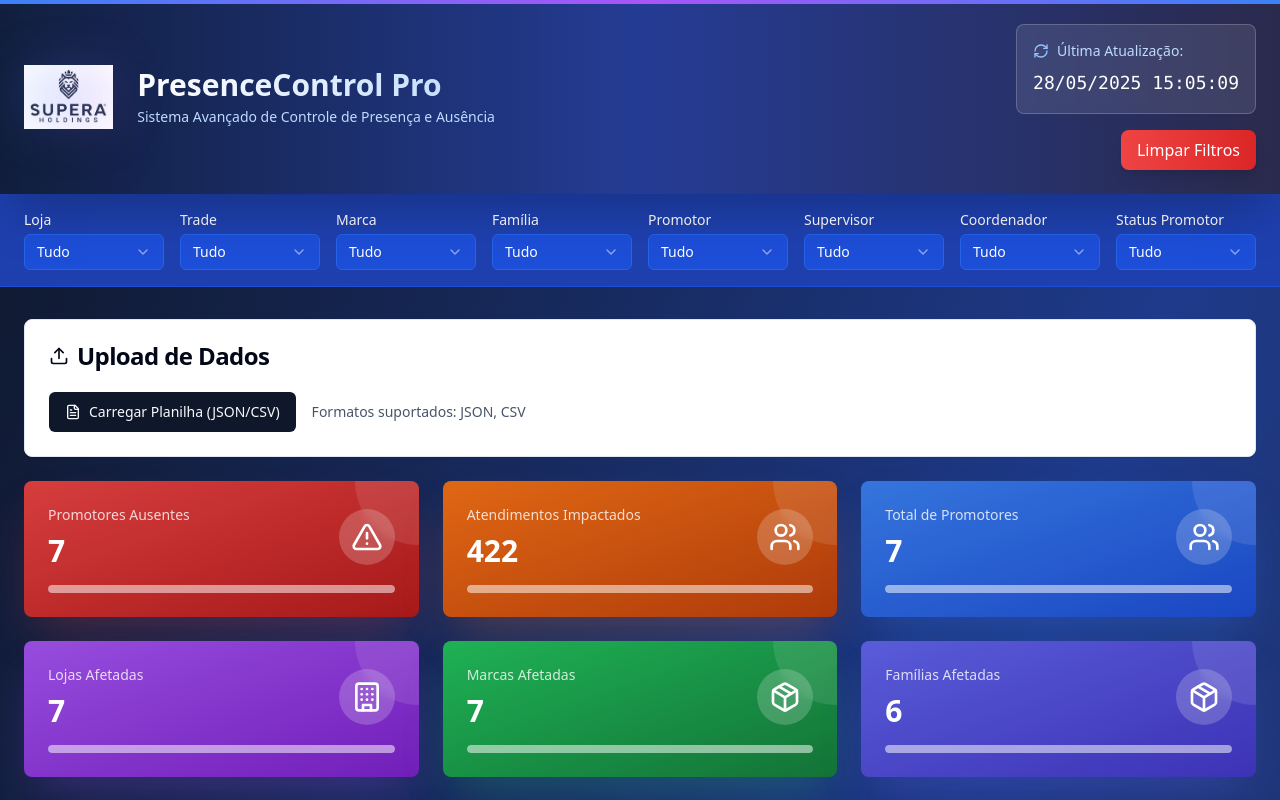
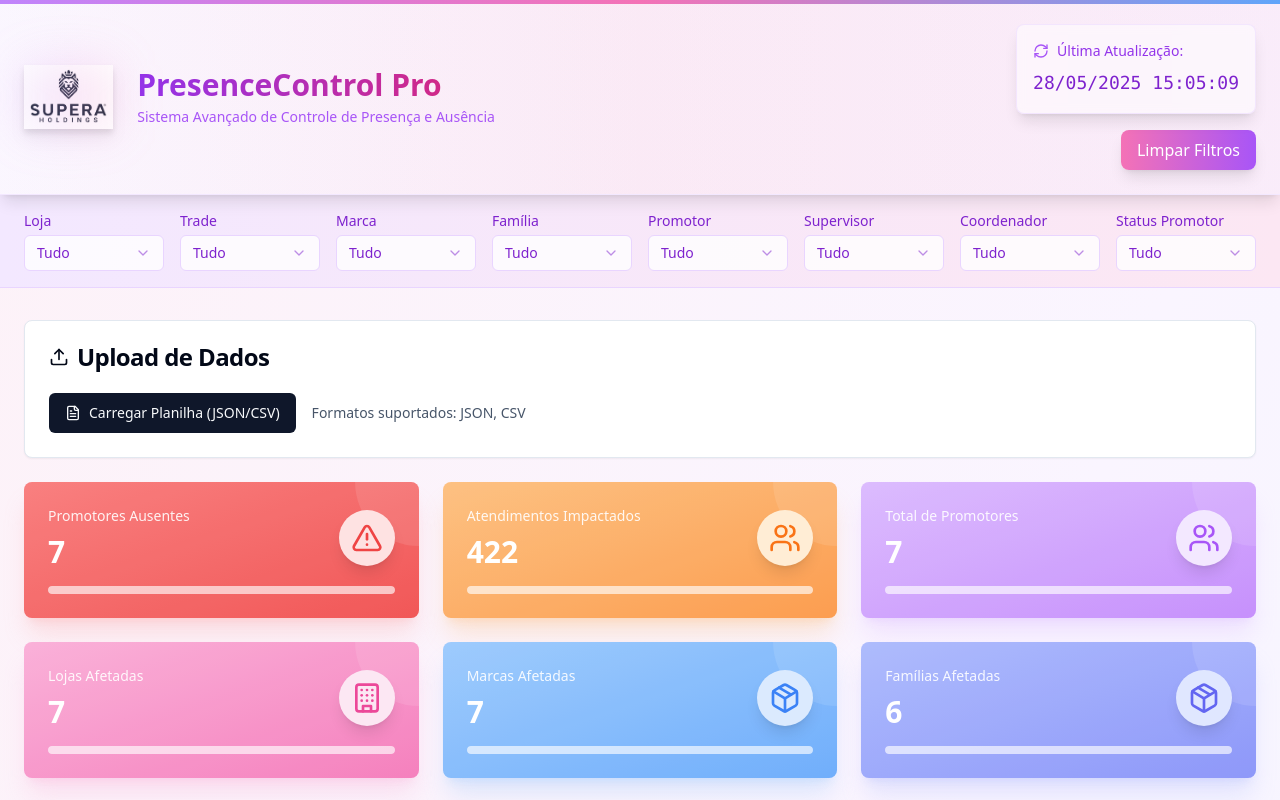
Before and after one commit to iancacamara/a-impacto-visualizer, a React (Vite) app: page / in a window 1280 px wide. Both pictures are taken after a click on the button "Limpar Filtros". Shown: the top 800 px of the page. Built offline with nearby package versions, Linux system fonts and the light colour scheme.

Commit message:
Refactor: Adjust color scheme and card filters
Adjusted the color scheme to lighter tones and implemented filters within the stats cards for better information density.

```diff
--- a/src/components/FilterBar.tsx
+++ b/src/components/FilterBar.tsx
@@ -31,13 +31,13 @@ const FilterBar = ({
   statusPromotores
 }: FilterBarProps) => {
   return (
-    <div className="bg-blue-800 text-white border-b border-blue-700">
+    <div className="bg-gradient-to-r from-purple-100 to-pink-100 border-b border-purple-200">
       <div className="container mx-auto px-6 py-4">
         <div className="grid grid-cols-2 md:grid-cols-4 lg:grid-cols-8 gap-4">
           <div>
-            <label className="block text-sm font-medium mb-1">Loja</label>
+            <label className="block text-sm font-medium mb-1 text-purple-700">Loja</label>
             <Select value={filters.selectedLoja} onValueChange={(value) => setFilters({ selectedLoja: value })}>
-              <SelectTrigger className="h-9 bg-blue-700 border-blue-600 text-white">
+              <SelectTrigger className="h-9 bg-white/80 border-purple-200 text-purple-700 hover:bg-white">
                 <SelectValue placeholder="Tudo" />
               </SelectTrigger>
               <SelectContent>
@@ -50,9 +50,9 @@ const FilterBar = ({
           </div>
 
           <div>
-            <label className="block text-sm font-medium mb-1">Trade</label>
+            <label className="block text-sm font-medium mb-1 text-purple-700">Trade</label>
             <Select value={filters.selectedTrade} onValueChange={(value) => setFilters({ selectedTrade: value })}>
-              <SelectTrigger className="h-9 bg-blue-700 border-blue-600 text-white">
+              <SelectTrigger className="h-9 bg-white/80 border-purple-200 text-purple-700 hover:bg-white">
                 <SelectValue placeholder="Tudo" />
               </SelectTrigger>
               <SelectContent>
@@ -65,9 +65,9 @@ const FilterBar = ({
           </div>
 
           <div>
-            <label className="block text-sm font-medium mb-1">Marca</label>
+            <label className="block text-sm font-medium mb-1 text-purple-700">Marca</label>
             <Select value={filters.selectedMarca} onValueChange={(value) => setFilters({ selectedMarca: value })}>
-              <SelectTrigger className="h-9 bg-blue-700 border-blue-600 text-white">
+              <SelectTrigger className="h-9 bg-white/80 border-purple-200 text-purple-700 hover:bg-white">
                 <SelectValue placeholder="Tudo" />
               </SelectTrigger>
               <SelectContent>
@@ -80,9 +80,9 @@ const FilterBar = ({
           </div>
 
           <div>
-            <label className="block text-sm font-medium mb-1">Família</label>
+            <label className="block text-sm font-medium mb-1 text-purple-700">Família</label>
             <Select value={filters.selectedFamilia} onValueChange={(value) => setFilters({ selectedFamilia: value })}>
-              <SelectTrigger className="h-9 bg-blue-700 border-blue-600 text-white">
+              <SelectTrigger className="h-9 bg-white/80 border-purple-200 text-purple-700 hover:bg-white">
                 <SelectValue placeholder="Tudo" />
               </SelectTrigger>
               <SelectContent>
@@ -95,9 +95,9 @@ const FilterBar = ({
           </div>
 
           <div>
-            <label className="block text-sm font-medium mb-1">Promotor</label>
+            <label className="block text-sm font-medium mb-1 text-purple-700">Promotor</label>
             <Select value={filters.filterType} onValueChange={(value) => setFilters({ filterType: value })}>
-              <SelectTrigger className="h-9 bg-blue-700 border-blue-600 text-white">
+              <SelectTrigger className="h-9 bg-white/80 border-purple-200 text-purple-700 hover:bg-white">
                 <SelectValue placeholder="Tudo" />
               </SelectTrigger>
               <SelectContent>
@@ -113,9 +113,9 @@ const FilterBar = ({
           </div>
 
           <div>
-            <label className="block text-sm font-medium mb-1">Supervisor</label>
+            <label className="block text-sm font-medium mb-1 text-purple-700">Supervisor</label>
             <Select value={filters.selectedSupervisor} onValueChange={(value) => setFilters({ selectedSupervisor: value })}>
-              <SelectTrigger className="h-9 bg-blue-700 border-blue-600 text-white">
+              <SelectTrigger className="h-9 bg-white/80 border-purple-200 text-purple-700 hover:bg-white">
                 <SelectValue placeholder="Tudo" />
               </SelectTrigger>
               <SelectContent>
@@ -128,9 +128,9 @@ const FilterBar = ({
           </div>
 
           <div>
-            <label className="block text-sm font-medium mb-1">Coordenador</label>
+            <label className="block text-sm font-medium mb-1 text-purple-700">Coordenador</label>
             <Select value={filters.selectedCoordenador} onValueChange={(value) => setFilters({ selectedCoordenador: value })}>
-              <SelectTrigger className="h-9 bg-blue-700 border-blue-600 text-white">
+              <SelectTrigger className="h-9 bg-white/80 border-purple-200 text-purple-700 hover:bg-white">
                 <SelectValue placeholder="Tudo" />
               </SelectTrigger>
               <SelectContent>
@@ -143,9 +143,9 @@ const FilterBar = ({
           </div>
 
           <div>
-            <label className="block text-sm font-medium mb-1">Status Promotor</label>
+            <label className="block text-sm font-medium mb-1 text-purple-700">Status Promotor</label>
             <Select value={filters.selectedStatusPromotor} onValueChange={(value) => setFilters({ selectedStatusPromotor: value })}>
-              <SelectTrigger className="h-9 bg-blue-700 border-blue-600 text-white">
+              <SelectTrigger className="h-9 bg-white/80 border-purple-200 text-purple-700 hover:bg-white">
                 <SelectValue placeholder="Tudo" />
               </SelectTrigger>
               <SelectContent>
--- a/src/components/Header.tsx
+++ b/src/components/Header.tsx
@@ -11,13 +11,13 @@ interface HeaderProps {
 const Header = ({ lastUpdate, onClearFilters }: HeaderProps) => {
   return (
     <motion.header
-      className="bg-gradient-to-r from-slate-900 via-blue-900 to-slate-800 text-white shadow-2xl relative overflow-hidden"
+      className="bg-gradient-to-r from-white via-pink-50 to-purple-50 shadow-lg relative overflow-hidden border-b border-purple-100"
       initial={{ opacity: 0, y: -50 }}
       animate={{ opacity: 1, y: 0 }}
       transition={{ duration: 0.6 }}
     >
-      <div className="absolute inset-0 bg-gradient-to-r from-blue-600/10 to-purple-600/10"></div>
-      <div className="absolute top-0 left-0 w-full h-1 bg-gradient-to-r from-blue-500 via-purple-500 to-blue-500"></div>
+      <div className="absolute inset-0 bg-gradient-to-r from-purple-500/5 to-pink-500/5"></div>
+      <div className="absolute top-0 left-0 w-full h-1 bg-gradient-to-r from-purple-400 via-pink-400 to-blue-400"></div>
 
       <div className="container mx-auto px-6 py-6 relative">
         <div className="flex items-center justify-between">
@@ -31,13 +31,13 @@ const Header = ({ lastUpdate, onClearFilters }: HeaderProps) => {
               <img
                 src="/lovable-uploads/1419f815-c548-4d18-914c-14b8e01040e1.png"
                 alt="Supera Holdings"
-                className="h-16 w-auto drop-shadow-2xl"
+                className="h-16 w-auto drop-shadow-lg"
               />
-              <div className="absolute inset-0 bg-gradient-to-r from-blue-500/20 to-purple-500/20 rounded-lg blur-xl"></div>
+              <div className="absolute inset-0 bg-gradient-to-r from-purple-400/20 to-pink-400/20 rounded-lg blur-xl"></div>
             </div>
             <div>
               <motion.h1
-                className="text-3xl font-bold bg-gradient-to-r from-white to-blue-200 bg-clip-text text-transparent"
+                className="text-3xl font-bold bg-gradient-to-r from-purple-600 to-pink-600 bg-clip-text text-transparent"
                 initial={{ opacity: 0 }}
                 animate={{ opacity: 1 }}
                 transition={{ duration: 0.8, delay: 0.4 }}
@@ -45,7 +45,7 @@ const Header = ({ lastUpdate, onClearFilters }: HeaderProps) => {
                 PresenceControl Pro
               </motion.h1>
               <motion.p
-                className="text-blue-200 text-sm font-medium mt-1"
+                className="text-purple-500 text-sm font-medium mt-1"
                 initial={{ opacity: 0 }}
                 animate={{ opacity: 1 }}
                 transition={{ duration: 0.8, delay: 0.6 }}
@@ -61,19 +61,19 @@ const Header = ({ lastUpdate, onClearFilters }: HeaderProps) => {
             animate={{ opacity: 1, x: 0 }}
             transition={{ duration: 0.6, delay: 0.3 }}
           >
-            <div className="mb-4 p-4 bg-white/10 rounded-lg backdrop-blur-sm border border-white/20">
+            <div className="mb-4 p-4 bg-white/50 rounded-lg backdrop-blur-sm border border-purple-200/50 shadow-lg">
               <div className="flex items-center gap-2 mb-2">
-                <RefreshCw className="w-4 h-4 text-blue-300" />
-                <span className="text-sm text-blue-200 font-medium">Última Atualização:</span>
+                <RefreshCw className="w-4 h-4 text-purple-500" />
+                <span className="text-sm text-purple-600 font-medium">Última Atualização:</span>
               </div>
-              <div className="text-lg font-mono text-white">
+              <div className="text-lg font-mono text-purple-700">
                 {lastUpdate.toLocaleDateString('pt-BR')} {lastUpdate.toLocaleTimeString('pt-BR')}
               </div>
             </div>
             {onClearFilters && (
               <motion.button
                 onClick={onClearFilters}
-                className="px-4 py-2 bg-gradient-to-r from-red-500 to-red-600 text-white rounded-lg hover:from-red-600 hover:to-red-700 transition-all duration-300 shadow-lg hover:shadow-red-500/25 font-medium"
+                className="px-4 py-2 bg-gradient-to-r from-pink-400 to-purple-500 text-white rounded-lg hover:from-pink-500 hover:to-purple-600 transition-all duration-300 shadow-lg hover:shadow-purple-500/25 font-medium"
                 whileHover={{ scale: 1.05 }}
                 whileTap={{ scale: 0.95 }}
               >
--- a/src/components/StatsCards.tsx
+++ b/src/components/StatsCards.tsx
@@ -21,43 +21,55 @@ const StatsCards = ({ stats }: StatsCardsProps) => {
       title: "Promotores Ausentes",
       value: stats.promotoresAusentes,
       icon: AlertTriangle,
-      gradient: "from-red-500 to-red-700",
-      shadowColor: "shadow-red-500/25"
+      gradient: "from-red-400 to-red-500",
+      shadowColor: "shadow-red-300/30",
+      iconBg: "bg-red-100",
+      iconColor: "text-red-500"
     },
     {
       title: "Atendimentos Impactados",
       value: stats.atendimentosImpactados,
       icon: Users,
-      gradient: "from-orange-500 to-orange-700",
-      shadowColor: "shadow-orange-500/25"
+      gradient: "from-orange-300 to-orange-400",
+      shadowColor: "shadow-orange-300/30",
+      iconBg: "bg-orange-100",
+      iconColor: "text-orange-500"
     },
     {
       title: "Total de Promotores",
       value: stats.totalPromotores,
       icon: Users,
-      gradient: "from-blue-500 to-blue-700",
-      shadowColor: "shadow-blue-500/25"
+      gradient: "from-purple-300 to-purple-400",
+      shadowColor: "shadow-purple-300/30",
+      iconBg: "bg-purple-100",
+      iconColor: "text-purple-500"
     },
     {
       title: "Lojas Afetadas",
       value: stats.lojasAfetadas,
       icon: Building,
-      gradient: "from-purple-500 to-purple-700",
-      shadowColor: "shadow-purple-500/25"
+      gradient: "from-pink-300 to-pink-400",
+      shadowColor: "shadow-pink-300/30",
+      iconBg: "bg-pink-100",
+      iconColor: "text-pink-500"
     },
     {
       title: "Marcas Afetadas",
       value: stats.marcasAfetadas,
       icon: Package,
-      gradient: "from-green-500 to-green-700",
-      shadowColor: "shadow-green-500/25"
+      gradient: "from-blue-300 to-blue-400",
+      shadowColor: "shadow-blue-300/30",
+      iconBg: "bg-blue-100",
+      iconColor: "text-blue-500"
     },
     {
       title: "Famílias Afetadas",
       value: stats.familiasAfetadas,
       icon: Package,
-      gradient: "from-indigo-500 to-indigo-700",
-      shadowColor: "shadow-indigo-500/25"
+      gradient: "from-indigo-300 to-indigo-400",
+      shadowColor: "shadow-indigo-300/30",
+      iconBg: "bg-indigo-100",
+      iconColor: "text-indigo-500"
     }
   ];
 
@@ -72,24 +84,24 @@ const StatsCards = ({ stats }: StatsCardsProps) => {
           whileHover="hover"
           transition={{ duration: 0.3, delay: index * 0.1 }}
         >
-          <Card className={`relative overflow-hidden border-0 bg-gradient-to-br ${stat.gradient} text-white ${stat.shadowColor} shadow-2xl`}>
-            <div className="absolute inset-0 bg-black/10"></div>
+          <Card className={`relative overflow-hidden border-0 bg-gradient-to-br ${stat.gradient} text-white ${stat.shadowColor} shadow-xl`}>
+            <div className="absolute inset-0 bg-white/10"></div>
             <div className="absolute top-0 right-0 w-32 h-32 bg-white/10 rounded-full -translate-y-16 translate-x-16"></div>
             <CardContent className="relative p-6">
               <div className="flex items-center justify-between">
                 <div>
-                  <p className="text-white/80 text-sm font-medium mb-2">{stat.title}</p>
+                  <p className="text-white/90 text-sm font-medium mb-2">{stat.title}</p>
                   <p className="text-3xl font-bold text-white">
                     {stat.value.toLocaleString()}
                   </p>
                 </div>
-                <div className="p-3 bg-white/20 rounded-full backdrop-blur-sm">
-                  <stat.icon className="w-8 h-8 text-white" />
+                <div className={`p-3 ${stat.iconBg} rounded-full backdrop-blur-sm shadow-lg`}>
+                  <stat.icon className={`w-8 h-8 ${stat.iconColor}`} />
                 </div>
               </div>
-              <div className="mt-4 h-2 bg-white/20 rounded-full overflow-hidden">
+              <div className="mt-4 h-2 bg-white/30 rounded-full overflow-hidden">
                 <motion.div
-                  className="h-full bg-white/40 rounded-full"
+                  className="h-full bg-white/50 rounded-full"
                   initial={{ width: 0 }}
                   animate={{ width: "100%" }}
                   transition={{ duration: 1, delay: index * 0.2 }}
--- a/src/pages/Index.tsx
+++ b/src/pages/Index.tsx
@@ -48,7 +48,7 @@ const Index = () => {
   };
 
   return (
-    <div className="min-h-screen bg-gradient-to-br from-slate-900 via-blue-900 to-slate-800">
+    <div className="min-h-screen bg-gradient-to-br from-pink-50 via-purple-50 to-blue-50">
       <Header lastUpdate={lastUpdate} onClearFilters={resetAllFilters} />
 
       <FilterBar
```
Also changed, not shown: src/components/ChartsSection.tsx (+50 -47 lines), src/components/DetailedTables.tsx (+17 -16 lines).
